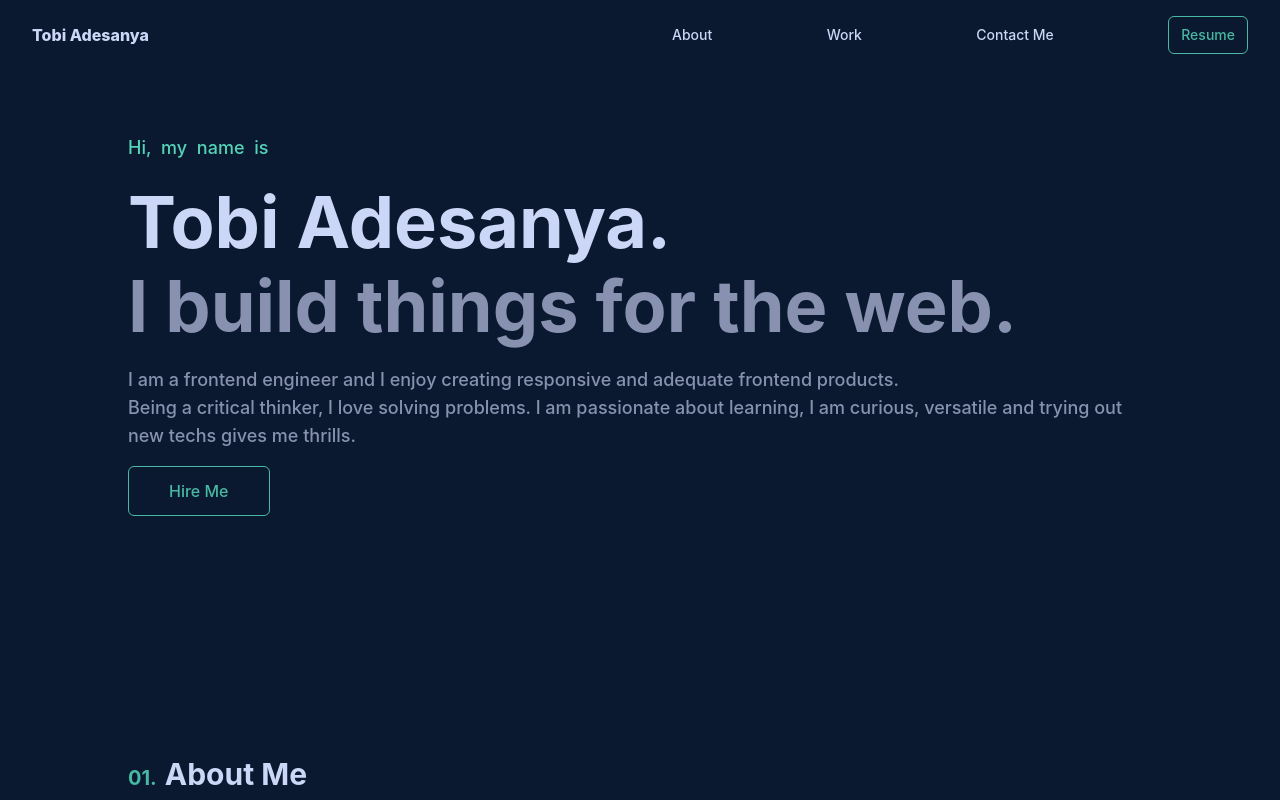
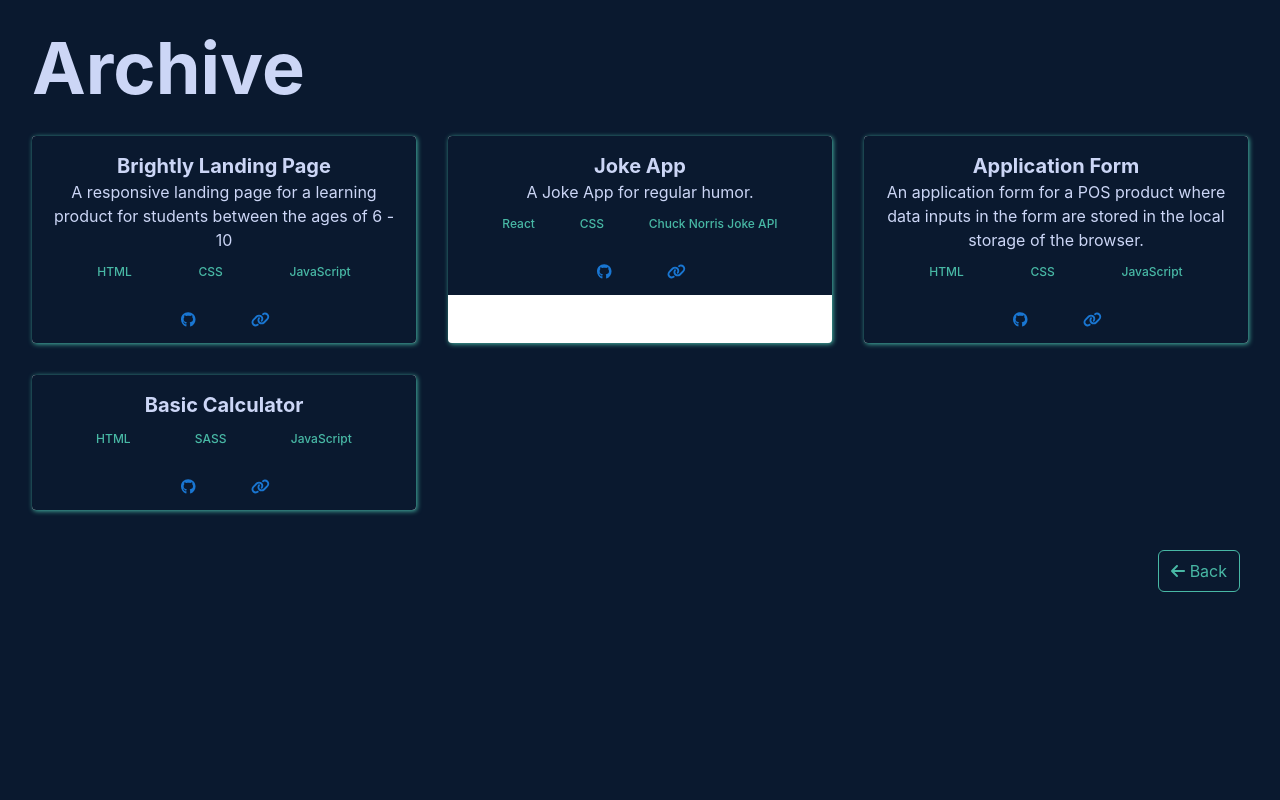
Before and after one commit to Omolaso/myPortfolio, a React (Create React App) app: page /archive in a window 1280 px wide. Shown: the top 800 px of the page. Built offline with nearby package versions, Linux system fonts and the light colour scheme.

Commit message:
additions

```diff
--- a/src/App.js
+++ b/src/App.js
@@ -1,25 +1,22 @@
+import Archive from "./components/Archive";
 import SharedLayout from "./components/SharedLayout";
 // import Home from "./components/Home";
 // import Projects from "./components/Projects";
 // import About from "./components/About";
 // import Contact from "./components/Contact";
-// import {Routes, Route} from 'react-router-dom';
+import {Routes, Route} from 'react-router-dom';
 
 function App() {
   return (
     <div>
-      {/* <Routes>
-        <Route path="/" element={<SharedLayout/>}>
-          <Route index element={<Home/>}/>
-          <Route path="/Home" element={<Home/>}/>
-          <Route path="/Projects" element={<Projects/>}/>
-          <Route path="/About" element={<About/>}/>
-          <Route path="/Contact" element={<Contact/>}/>
-        </Route>
-      </Routes> */}
+      <Routes>
+          <Route path="/" element={<SharedLayout/>}/>
+          <Route path="/archive" element={<Archive/>}/>
+      </Routes>
 
 
-      <SharedLayout/>
+
+      {/* <Archive/> */}
 
 
     </div>
--- /dev/null
+++ b/src/components/Archive.jsx
@@ -0,0 +1,209 @@
+import * as React from 'react';
+// import { Link } from 'react-router-dom';
+// import  React from 'react';
+// import Box from '@mui/material/Box';
+import Card from '@mui/material/Card';
+import CardActions from '@mui/material/CardActions';
+import CardContent from '@mui/material/CardContent';
+import Button from '@mui/material/Button';
+import Typography from '@mui/material/Typography';
+import { FontAwesomeIcon } from '@fortawesome/react-fontawesome';
+import { faLink, faArrowLeft } from '@fortawesome/free-solid-svg-icons';
+import { faGithub } from '@fortawesome/free-brands-svg-icons';
+
+const Archive = () => {
+
+    const back = () => {
+        window.history.back();
+    }
+
+  return (
+    <div className='min-h-screen bg-black p-8'>
+        <header className='mb-8'>
+            <h1 className='text-7xl text-lightGrey font-bold mb-2'>Archive</h1>
+        </header>
+
+       <div className="grid grid-cols-1 md:grid-cols-3 gap-8">
+
+            {/* BRIGHTLY */}
+
+            <Card className='w-full bg-black' id='archive-card'>
+                <CardContent className='bg-black'>
+
+                    <Typography variant='header' className='text-lightGrey'>
+                        <h2 className='text-xl text-lightGrey font-bold text-center'> Brightly Landing Page </h2>
+                    </Typography>
+
+                    <Typography sx={{ mb: 1.5 }} variant='div' className='text-lightGrey text-center'>
+                        <p>A responsive landing page for a learning product for students between the ages of 6 - 10 </p>
+                    </Typography>
+
+                    <Typography variant="div">
+                        <section className="flex items-center justify-around mx-auto text-lightGreen text-xs font-medium w-full max-w-xs mt-3">
+                            <span>HTML</span>
+                            <span>CSS</span>
+                            <span>JavaScript</span>
+                        </section>
+                    </Typography>
+                </CardContent>
+
+                <CardActions className='flex items-center justify-center bg-black'>
+                    <a href="https://github.com/Omolaso/Bright.git" target='_blank' rel="noopener noreferrer">
+                        <Button size="large" title='GitHub'>
+                            <FontAwesomeIcon icon={faGithub}/>
+                        </Button>
+                    </a>
+                    <a href="https://omolaso.github.io/Bright/" target='_blank' rel="noopener noreferrer">
+                        <Button size="large" title='External Link'>
+                            <FontAwesomeIcon icon={faLink}/>
+                        </Button>
+                    </a>
+
+                </CardActions>
+            </Card>
+
+        {/* JOKE APP */}
+
+
+            <Card className='w-full'  id='archive-card'>
+                <CardContent className='bg-black'>
+
+                    <Typography variant='header' className='text-lightGrey'>
+                        <h2 className='text-xl text-lightGrey font-bold text-center'> Joke App </h2>
+                    </Typography>
+
+                    <Typography sx={{ mb: 1.5 }} variant='div' className='text-lightGrey text-center'>
+                        <p>A Joke App for regular humor. </p>
+                    </Typography>
+
+                    <Typography variant="div">
+                        <section className="flex items-center justify-around mx-auto text-lightGreen text-xs font-medium w-full max-w-xs mt-3">
+                            <span>React</span>
+                            <span>CSS</span>
+                            <span>Chuck Norris Joke API</span>
+                        </section>
+                    </Typography>
+                </CardContent>
+
+                <CardActions className='flex items-center justify-center bg-black'>
+                    <a href="https://github.com/Omolaso/myJokeApp.git" target='_blank' rel="noopener noreferrer">
+                        <Button size="large" title='GitHub'>
+                            <FontAwesomeIcon icon={faGithub}/>
+                        </Button>
+                    </a>
+                    <a href="https://myjokeapp.netlify.app/" target='_blank' rel="noopener noreferrer">
+                        <Button size="large" title='External Link'>
+                            <FontAwesomeIcon icon={faLink}/>
+                        </Button>
+                    </a>
+
+                </CardActions>
+            </Card>
+
+
+        {/* APPLICATION FORM */}
+
+
+            <Card className='w-full bg-black'  id='archive-card'>
+                <CardContent className='bg-black'>
+
+                    <Typography variant='header' className='text-lightGrey'>
+                        <h2 className='text-xl text-lightGrey font-bold text-center'> Application Form </h2>
+                    </Typography>
+
+                    <Typography sx={{ mb: 1.5 }} variant='div' className='text-lightGrey text-center'>
+                        <p> An application form for a POS product where data inputs in the form are stored in the local storage of the browser. </p>
+                    </Typography>
+
+                    <Typography variant="div">
+                        <section className="flex items-center justify-around mx-auto text-lightGreen text-xs font-medium w-full max-w-xs mt-3">
+                            <span>HTML</span>
+                            <span>CSS</span>
+                            <span>JavaScript</span>
+                        </section>
+                    </Typography>
+                </CardContent>
+
+                <CardActions className='flex items-center justify-center bg-black'>
+                    <a href="https://github.com/Omolaso/DeveloperAssessment.git" target='_blank' rel="noopener noreferrer">
+                        <Button size="large" title='GitHub'>
+                            <FontAwesomeIcon icon={faGithub}/>
+                        </Button>
+                    </a>
+                    <a href="https://developeraccessment.netlify.app/" target='_blank' rel="noopener noreferrer">
+                        <Button size="large" title='External Link'>
+                            <FontAwesomeIcon icon={faLink}/>
+                        </Button>
+                    </a>
+                </CardActions>
+            </Card>
+
+        {/* BASIC CALCULATOR */}
+
+
+            <Card className='w-full bg-black'  id='archive-card'>
+                <CardContent className='bg-black'>
+
+                    <Typography variant='header' className='text-lightGrey'>
+                        <h2 className='text-xl text-lightGrey font-bold text-center'> Basic Calculator </h2>
+                    </Typography>
+
+                    {/* <Typography sx={{ mb: 1.5 }} variant='div' className='text-lightGrey text-center'>
+                        <p>  </p>
+                    </Typography> */}
+
+                    <Typography variant="div">
+                        <section className="flex items-center justify-around mx-auto text-lightGreen text-xs font-medium w-full max-w-xs mt-3">
+                            <span>HTML</span>
+                            <span>SASS</span>
+                            <span>JavaScript</span>
+                        </section>
+                    </Typography>
+                </CardContent>
+
+                <CardActions className='flex items-center justify-center bg-black'>
+                    <a href="https://github.com/Omolaso/BasicCalculator.git" target='_blank' rel="noopener noreferrer">
+                        <Button size="large" title='GitHub'>
+                            <FontAwesomeIcon icon={faGithub}/>
+                        </Button>
+                    </a>
+                    <a href="https://omolaso.github.io/BasicCalculator/" target='_blank' rel="noopener noreferrer">
+                        <Button size="large" title='External Link'>
+                            <FontAwesomeIcon icon={faLink}/>
+                        </Button>
+                    </a>
+                </CardActions>
+            </Card>
+
+       </div>
+
+
+
+
+
+
+
+
+
+
+
+
+
+
+        {/* <Link to='/'> Back </Link> */}
+        <div className='absolute left-0 right-10 mt-10 text-right'>
+            <button
+                onClick={back}
+                title='Projects'
+                className='border border-lightGreen py-2 px-3 rounded-md text-lightGreen'
+                id='resume-btn'
+            >
+                <FontAwesomeIcon icon={faArrowLeft}/> Back
+            </button>
+        </div>
+
+    </div>
+  )
+}
+
+export default Archive
--- a/src/components/Sidebar.jsx
+++ b/src/components/Sidebar.jsx
@@ -4,7 +4,7 @@
 // import { stack as Menu } from "react-burger-menu";
 // import { bubble as Menu } from "react-burger-menu";
 import { slide as Menu } from "react-burger-menu";
-import { useState } from "react";
+// import { useState } from "react";
 // import { useSelector, useDispatch } from 'react-redux';
 // import { removeSideBar } from '../redux-slice/HamburgerSlice';
 import '../styles/Sidebar.css'
@@ -68,7 +68,7 @@ const SideBar = () => {
 
             <ul className='text-lightGrey text-xl' id="nav">
                 {/* <li> <a href='#home' className='hover:text-lightGreen hover:transition ease-in-out'> Home </a> </li> */}
-                <li id="nav-list" onClick={() => this.closeMenu()}> <a href='#about' className='hover:text-lightGreen hover:transition ease-in-out'> About </a> </li>
+                <li id="nav-list"> <a href='#about' className='hover:text-lightGreen hover:transition ease-in-out'> About </a> </li>
                 <li id="nav-list"> <a href='#projects' className='hover:text-lightGreen hover:transition ease-in-out'> My Projects </a> </li>
                 <li id="nav-list"> <a href='#contact' className='hover:text-lightGreen hover:transition ease-in-out' > Contact Me</a> </li>
                 <li id="nav-list">
--- a/src/styles/Sidebar.css
+++ b/src/styles/Sidebar.css
@@ -79,6 +79,15 @@
     box-shadow: 1px 1px 5px #48B8A5;
 }
 
+#archive-card{
+    box-shadow: 1px 1px 5px #48B8A5;
+    transition: ease-in-out 0.5s;
+}
+
+#archive-card:hover{
+    transform: translateY(-5px);
+}
+
 @media screen and (max-width:768px) {
   .bm-burger-button{
         display: block;
```
Also changed, not shown: src/components/Projects.jsx (+18 -23 lines), src/images/QR.png (added).
